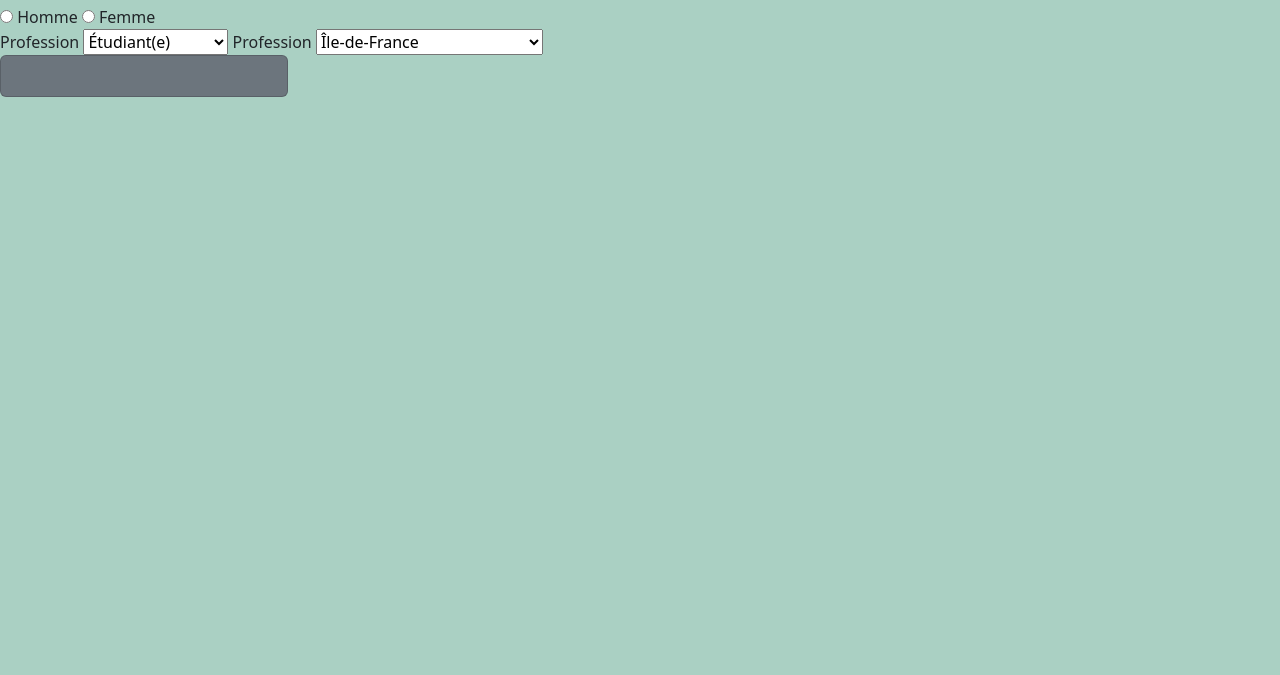
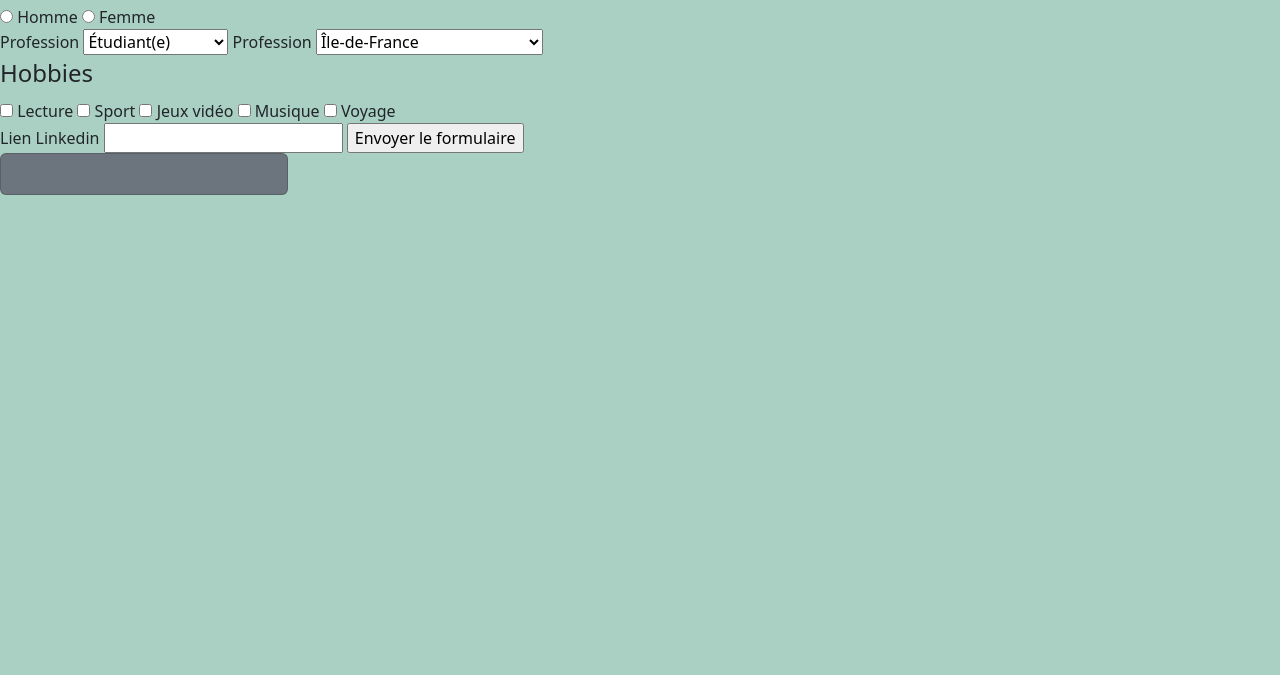
Before and after one commit to julien1612/javascript-cours-exo, a plain HTML site: page index4.html in a window 1280 px wide. Shown: the part 125-800 px from the top of the page. Drawn offline with nearby package versions, Linux system fonts and the light colour scheme.

Commit message:
3eme form

```diff
--- a/asset/script/script4.js
+++ b/asset/script/script4.js
@@ -11,6 +11,10 @@ let inputElementAge = document.querySelector(".zoneTextAge");
 
 // mon questionnaire homme / femme
 let radios = document.querySelectorAll(".quest");
+
+let checkboxs = document.querySelectorAll(".hobbies");
+
+let inputElementlienMail = document.querySelector("#mail");
 
 let inputElementprofession = document.querySelector("#selectProfession");
 
@@ -30,12 +34,14 @@ form.addEventListener("submit", (e) => {
   //permet d'arreter la soumission du formulaire
   e.preventDefault();
 
-
   displayName();
   displayFirstName();
   displayAge();
   displaySexHomme();
   displayPro();
+  displayRegion();
+  displayHobbies();
+  displayMail();
 });
 
 function displayName() {
@@ -66,13 +72,12 @@ function displayAge() {
 }
 
 function displaySexHomme() {
-
   for (let index = 0; index < radios.length; index++) {
-        if(radios[index].checked){
-            radios[index].value
-            console.log(radios[index].value)
+    if (radios[index].checked) {
+      radios[index].value;
+      console.log(radios[index].value);
       let listSex = document.querySelector("li");
-             listSex.innerHTML = radios[index].value
+      listSex.innerHTML = radios[index].value;
       conteneurUl.appendChild(listSex);
     }
   }
@@ -95,3 +100,23 @@ function displayRegion() {
   listRegion.innerHTML = selectRegion;
   conteneurUl.appendChild(listRegion);
 }
+
+function displayHobbies() {
+  let ul = document.createElement("ul");
+  for (let index = 0; index < checkboxs.length; index++) {
+    if (checkboxs[index].checked) {
+      let listCheckboxs = document.querySelector("li");
+      listCheckboxs.innerHTML = checkboxs[index].value;
+      ul.appendChild(listCheckboxs);
+    }
+    conteneurUl.append(ul);
+  }
+}
+
+function displayMail() {
+  let lienMail = inputElementlienMail.value;
+
+  let listMail = document.querySelector("li");
+  listMail.innerHTML = lienMail;
+  conteneurUl.appendChild(lienMail);
+}
--- a/index4.html
+++ b/index4.html
@@ -29,8 +29,6 @@
       <label for="firstName">Prenom :</label>
       <input type="text" name="firstName" class="zoneTextFirtName" value="" />
 
-      <input type="submit" class="buttonForm" value="Envoyer le formulaire" />
-
       <label for="age">Votre âge :</label>
       <input type="number" name="age" class="zoneTextAge" value="" />
 
@@ -53,19 +51,67 @@
         <option>Autre</option>
       </select>
 
-
-
       <label for="selectRegion">Profession</label>
       <select name="selectRegion" id="selectRegion">
-        <option> Île-de-France</option>
+        <option>Île-de-France</option>
         <option>Provence-Alpes-Côte d’Azur</option>
         <option>Bretagne</option>
         <option>Grand Est</option>
         <option>Auvergne-Rhône-Alpes</option>
       </select>
 
+      <fieldset>
+        <legend>Hobbies</legend>
 
+        <input
+          class="hobbies"
+          type="checkbox"
+          id="lecture"
+          name="lecture"
+          value="lecture"
+        />
+        <label for="lecture">Lecture</label>
 
+        <input
+          class="hobbies"
+          type="checkbox"
+          id="Sport"
+          name="Sport"
+          value="Sport"
+        />
+        <label for="Sport">Sport</label>
+
+        <input
+          class="hobbies"
+          type="checkbox"
+          id="Jeux vidéo"
+          name="Jeux vidéo"
+          value="Jeux vidéo"
+        />
+        <label for="Jeux video">Jeux vidéo</label>
+
+        <input
+          class="hobbies"
+          type="checkbox"
+          id="Musique"
+          name="Musique"
+          value="Musique"
+        />
+        <label for="Musique">Musique</label>
+
+        <input
+          class="hobbies"
+          type="checkbox"
+          id="Voyage"
+          name="Voyage"
+          value="Voyage"
+        />
+        <label for="Voyage">Voyage</label>
+      </fieldset>
+
+      <label for="mail">Lien Linkedin</label>
+      <input type="email" id="mail" name="user_email" />
+      <input type="submit" class="buttonForm" value="Envoyer le formulaire" />
     </form>
 
     <div class="card text-bg-secondary mb-3" style="max-width: 18rem">
```
Lines whose indentation alone changed are shown as unchanged.
